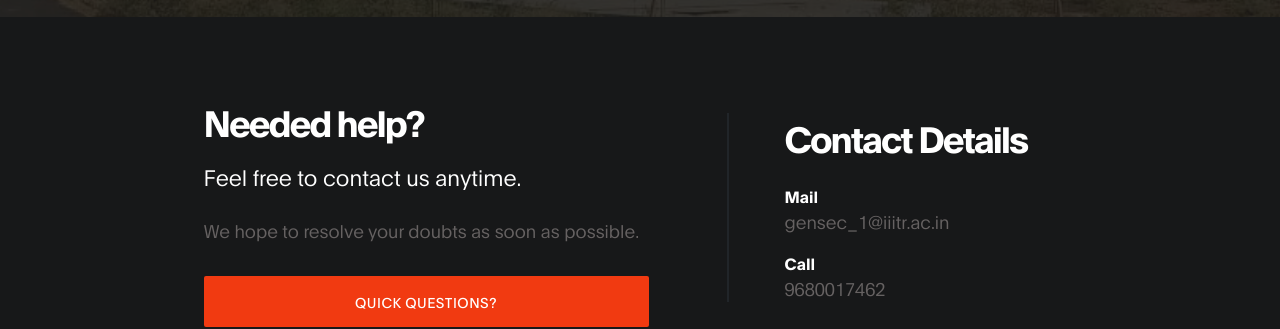
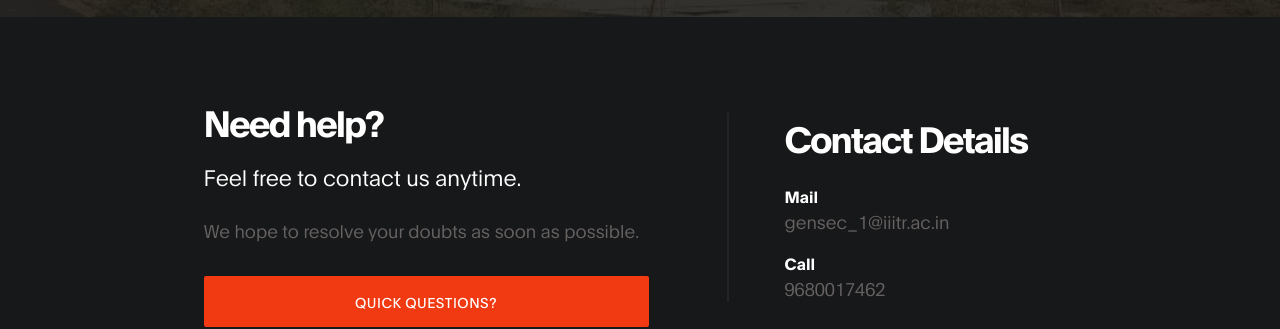
Before and after one commit to iiitraichur/students.iiitr.ac.in, a Jekyll site: the page built from index.html, in a window 1280 px wide and 900 px high, scrolled down 720 px. Shown: the part 163-492 px from the top of the window. Built offline with Jekyll 4.4.1, drawn with Linux system fonts in a browser that asks for light colours; nearby versions of some CDN libraries; some web fonts are replaced.

Commit message:
minor change

```diff
--- a/index.html
+++ b/index.html
@@ -36,7 +36,7 @@ layout: default
 		<div class="row">
 
 			<div class="d-flex flex-column justify-content-center ml-lg-auto mr-lg-5 col-lg-5 col-md-6 col-12">
-				<h2 class="mb-3 text-white" data-aos="fade-up">Needed help?</h2>
+				<h2 class="mb-3 text-white" data-aos="fade-up">Need help?</h2>
 
 				<h6 class="mb-4 text-white" data-aos="fade-up">Feel free to contact us anytime.</h6>
 
```
